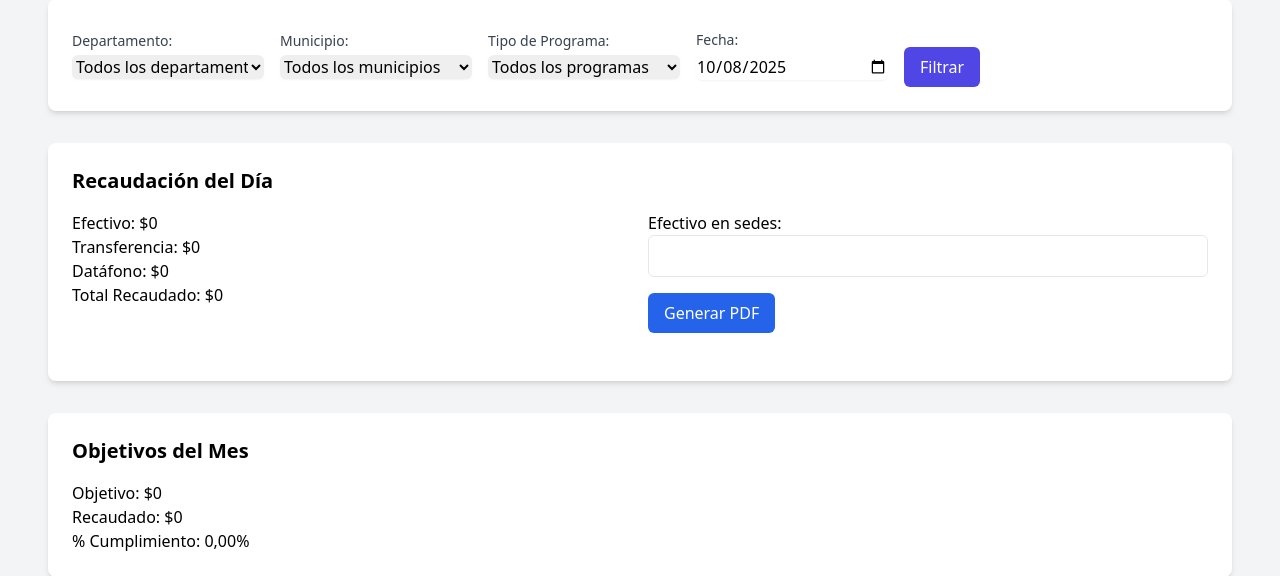
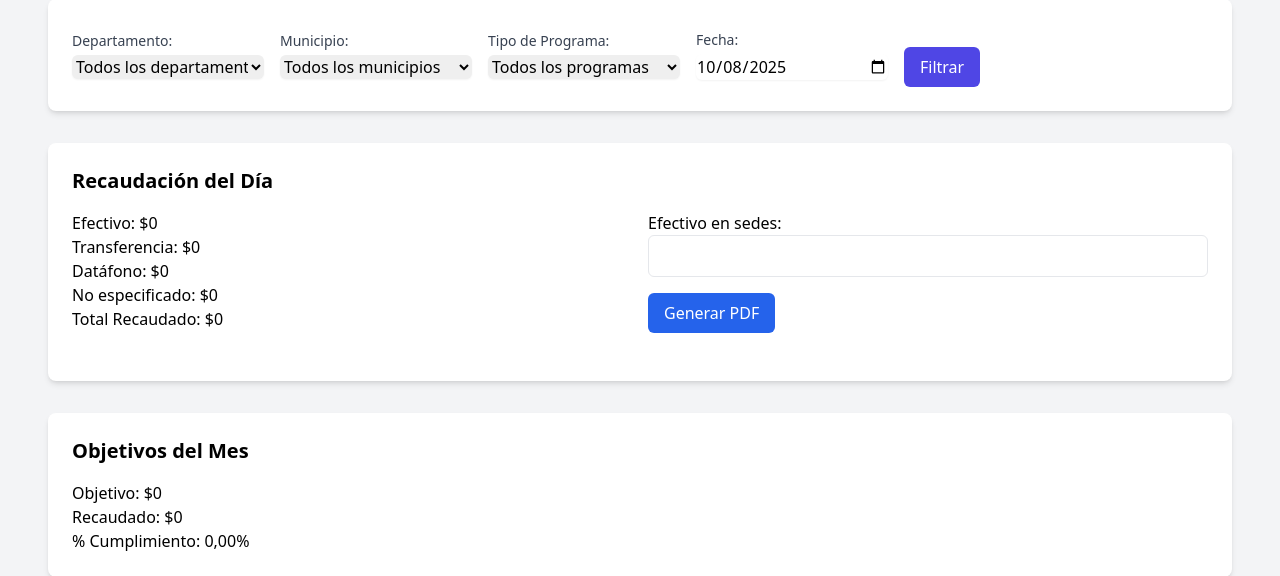
Before and after one commit to robertbarac/preicfes, a Django app: page /cartera/informe-diario/ in a window 1280 px wide. Shown: the part 177-753 px from the top of the page. Run offline with Django 5.2, Linux system fonts and the light colour scheme; the visitor is signed in with stand-in values (Sample User, id 1); data that the repository does not hold is empty; some libraries are stand-ins or nearby versions.

Commit message:
añadido en informe diario método de pago no especificado

```diff
--- a/cartera/templates/cartera/informe_diario.html
+++ b/cartera/templates/cartera/informe_diario.html
@@ -63,6 +63,7 @@
                 <p class="font-medium">Efectivo: <span class="font-normal">${{ recaudo_efectivo|floatformat:0|intcomma }}</span></p>
                 <p class="font-medium">Transferencia: <span class="font-normal">${{ recaudo_transferencia|floatformat:0|intcomma }}</span></p>
                 <p class="font-medium">Datáfono: <span class="font-normal">${{ recaudo_datáfono|floatformat:0|intcomma }}</span></p>
+                <p class="font-medium">No especificado: <span class="font-normal">${{ recaudo_no_especificado|floatformat:0|intcomma }}</span></p>
                 <p class="font-medium">Total Recaudado: <span class="font-normal">${{ total_recaudado|floatformat:0|intcomma }}</span></p>
             </div>
 
@@ -72,6 +73,7 @@
                     <input type="hidden" name="recaudo_efectivo" value="{{ recaudo_efectivo }}">
                     <input type="hidden" name="recaudo_transferencia" value="{{ recaudo_transferencia }}">
                     <input type="hidden" name="recaudo_datáfono" value="{{ recaudo_datáfono }}">
+                    <input type="hidden" name="recaudo_no_especificado" value="{{ recaudo_no_especificado }}">
                     <input type="hidden" name="total_recaudado" value="{{ total_recaudado }}">
                     <input type="hidden" name="objetivo_mes" value="{{ objetivo_mes }}">
                     <input type="hidden" name="porcentaje_cumplimiento" value="{{ porcentaje_cumplimiento|floatformat:2 }}">
--- a/cartera/views/generar_informe_pdf.py
+++ b/cartera/views/generar_informe_pdf.py
@@ -51,6 +51,7 @@ def generar_pdf_informe(request):
             ("Efectivo:", format_currency(request.POST.get('recaudo_efectivo', '0'))),
             ("Transferencia:", format_currency(request.POST.get('recaudo_transferencia', '0'))),
             ("Datáfono:", format_currency(request.POST.get('recaudo_datáfono', '0'))),
+            ("No especificado:", format_currency(request.POST.get('recaudo_no_especificado', '0'))),
             ("Total Recaudado:", format_currency(request.POST.get('total_recaudado', '0'))),
             ("Efectivo en sedes:", format_currency(efectivo_sedes))
         ]
--- a/cartera/views/informe_diario.py
+++ b/cartera/views/informe_diario.py
@@ -124,10 +124,15 @@ class InformeDiarioView(LoginRequiredMixin, UserPassesTestMixin, TemplateView):
             metodo_pago='datáfono'
         ).aggregate(Sum('monto_abonado'))['monto_abonado__sum'] or 0
 
+        context['recaudo_no_especificado'] = cuotas_hoy.filter(
+            metodo_pago__isnull=True
+        ).aggregate(Sum('monto_abonado'))['monto_abonado__sum'] or 0
+
         context['total_recaudado'] = (
             context['recaudo_efectivo'] +
             context['recaudo_transferencia'] +
-            context['recaudo_datáfono']
+            context['recaudo_datáfono'] +
+            context['recaudo_no_especificado']
         )
 
         # Objetivo del mes (basado en el mes de la fecha seleccionada)
```
